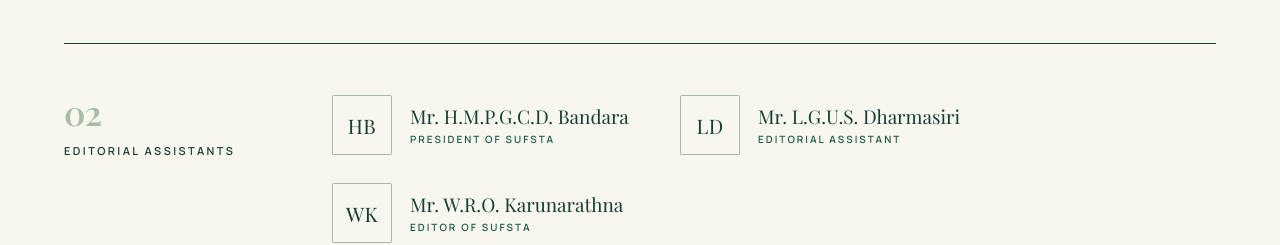
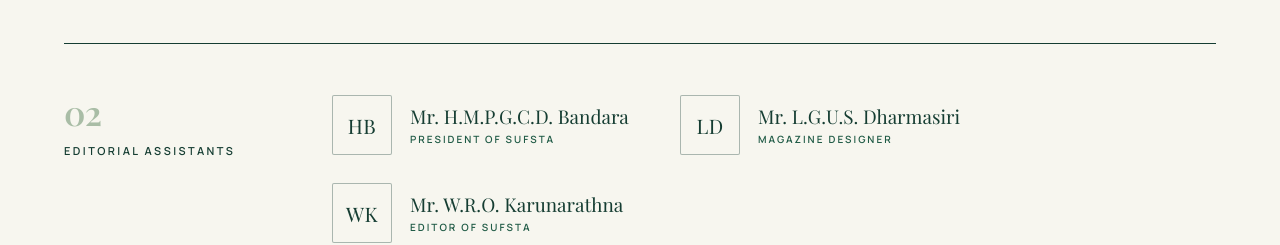
Before and after one commit to Bhanuka10/foodtech-insight, a React (Vite) app in the folder foodtech-insight/: page / in a window 1280 px wide. Shown: the part 4020-4265 px from the top of the page. Built offline with nearby package versions, Linux system fonts and the light colour scheme; a web font is replaced by a local one.

Commit message:
Update team.js

```diff
--- a/foodtech-insight/src/data/team.js
+++ b/foodtech-insight/src/data/team.js
@@ -10,7 +10,7 @@ export const editorialBoard = [
 
 export const editorialAssistants = [
   { name: 'Mr. H.M.P.G.C.D. Bandara', role: 'President of SUFSTA' },
-  { name: 'Mr. L.G.U.S. Dharmasiri', role: 'Editorial Assistant' },
+  { name: 'Mr. L.G.U.S. Dharmasiri', role: 'Magazine Designer' },
   { name: 'Mr. W.R.O. Karunarathna', role: 'Editor of SUFSTA' },
 ]
 
```
